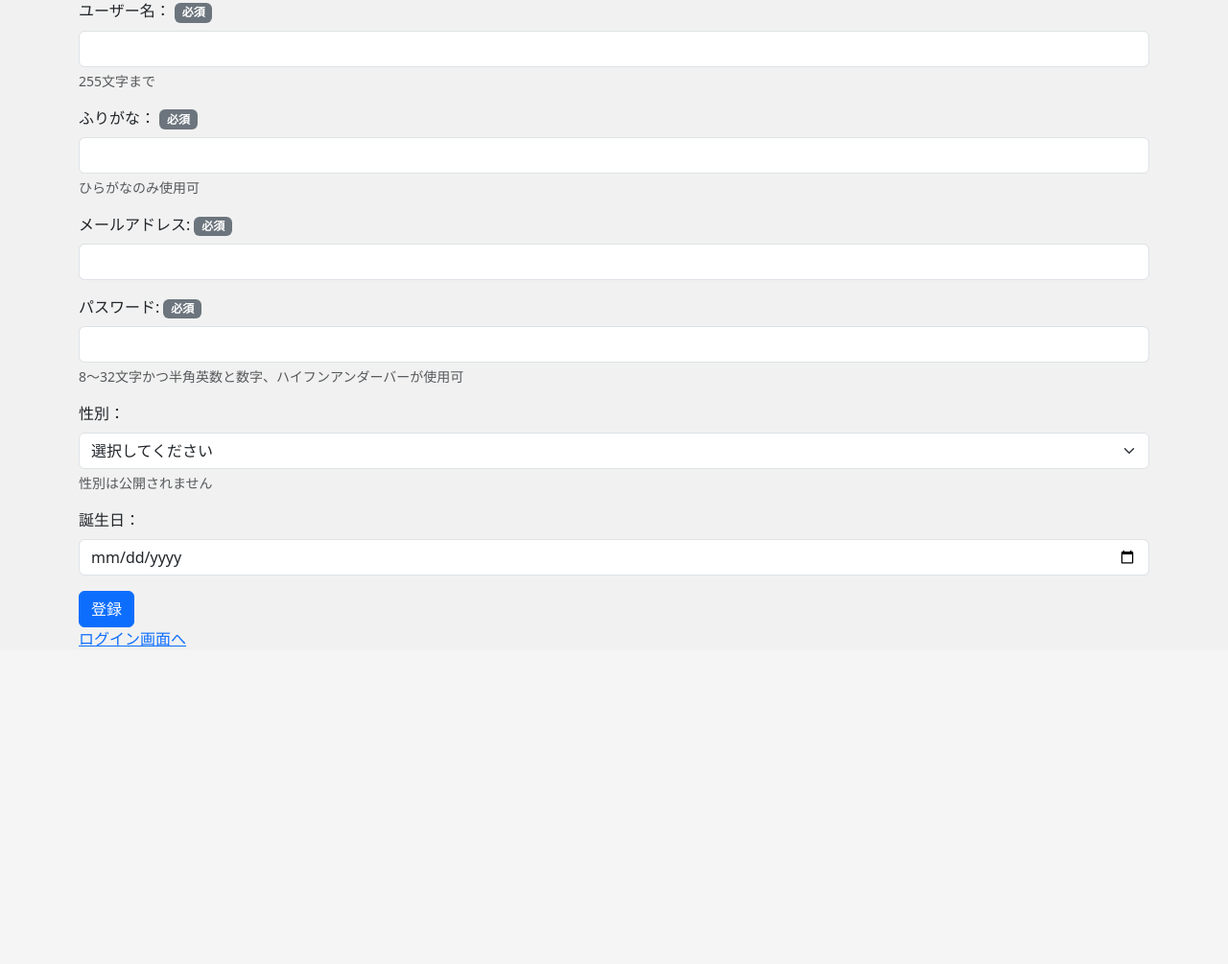
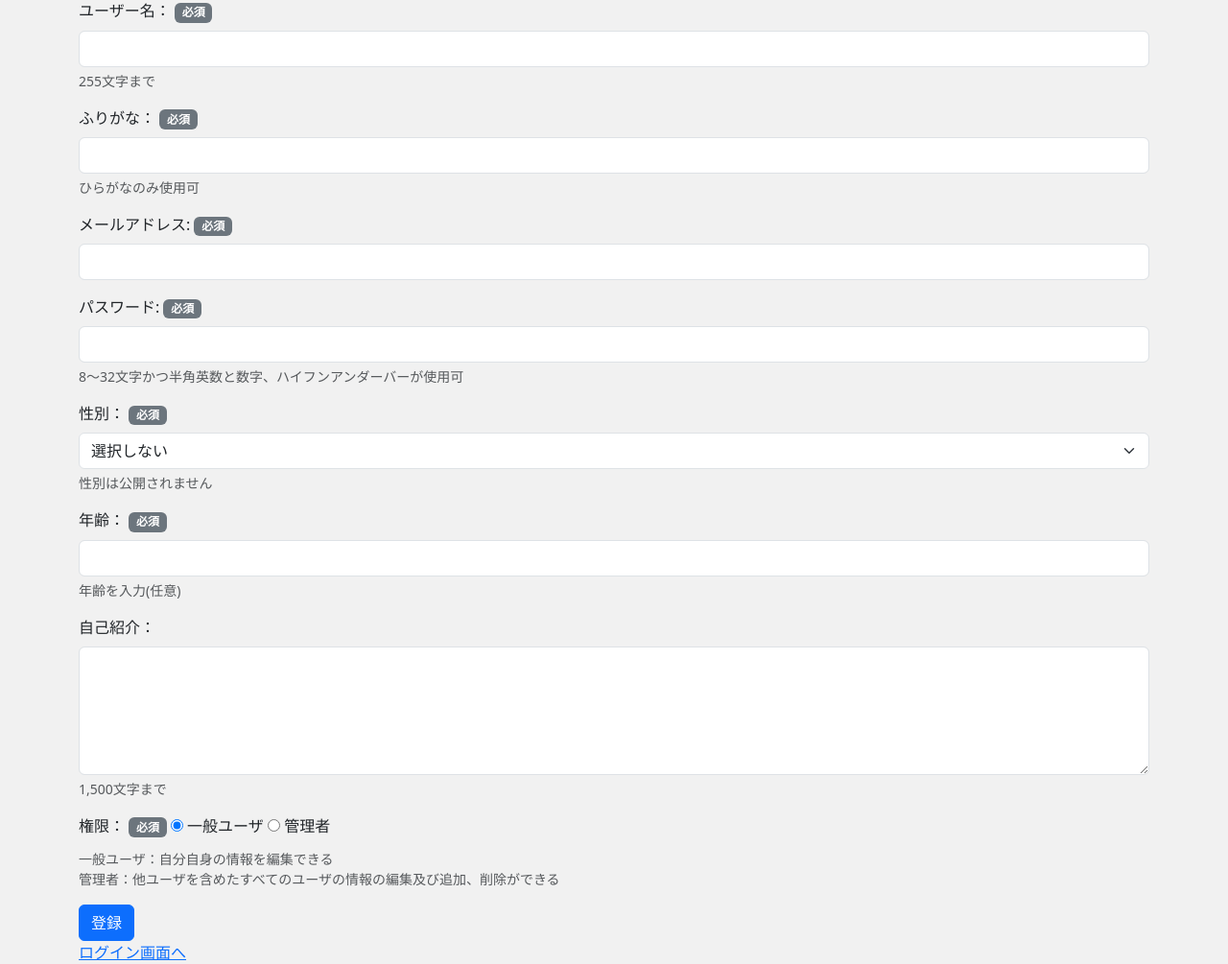
Before and after one commit to Kento103/springprofilewebapp, a Spring Boot app: page /register in a window 1280 px wide. Shown: the part 195-1200 px from the top of the page at 96% size. Before the commit the page ends 869 px from the top, so only its background shows below. Run offline with Spring Boot 4, Linux system fonts and the light colour scheme; some of the project's set-up classes (security, data sources, template engines, error pages and the like) are left out, and stand-ins take their place; some libraries are stand-ins or nearby versions; some web fonts are replaced.

Commit message:
管理者用アカウント登録画面を追加。アカウントの登録項目を追加した(Add,modified)
登録画面のフォームの追加
モデル、コントローラ関係の追加及び修正

```diff
--- a/pom.xml
+++ b/pom.xml
@@ -30,6 +30,12 @@
 		<java.version>23</java.version>
 	</properties>
 	<dependencies>
+
+		<dependency>
+			<groupId>org.springframework.boot</groupId>
+			<artifactId>spring-boot-starter-actuator</artifactId>
+		</dependency>
+
 		<dependency>
 			<groupId>org.springframework.boot</groupId>
 			<artifactId>spring-boot-starter-data-jdbc</artifactId>
--- a/src/main/java/com/kento/springprofilewebapp/controller/RegisterContoroller.java
+++ b/src/main/java/com/kento/springprofilewebapp/controller/RegisterContoroller.java
@@ -28,7 +28,7 @@ public class RegisterContoroller {
     }
 
     @PostMapping("/register")
-    public String registerUser(@RequestParam String username, @RequestParam String email, @RequestParam String password, @RequestParam String hurigana, Model model, @Validated @ModelAttribute Users users, BindingResult bindingResult) {
+    public String registerUser(@RequestParam String username, @RequestParam String email, @RequestParam String password, @RequestParam String hurigana, @RequestParam String description, @RequestParam int sexial, @RequestParam String role, @RequestParam int age, Model model, @Validated @ModelAttribute Users users, BindingResult bindingResult) {
         // パスワード専用バリデーションチェック(パスワードはハッシュ化するため、下の所でバリデーションチェック出来ない)
         // チェック用(正規表現)検査値
         Pattern pattern = Pattern.compile("^[a-zA-Z0-9_-]{8,32}$");
@@ -52,7 +52,7 @@ public class RegisterContoroller {
         }
         try {
             // 登録成功したときの処理
-            userService.registerUser(username, email, password, hurigana); // @RequestParamから値を受け取る
+            userService.registerUser(username, email, password, hurigana, description, sexial, role, age); // @RequestParamから値を受け取る
             model.addAttribute("success", "ユーザー登録が完了しました");
             return "login";
         } catch (Exception e) {
--- a/src/main/java/com/kento/springprofilewebapp/service/UserService.java
+++ b/src/main/java/com/kento/springprofilewebapp/service/UserService.java
@@ -29,9 +29,9 @@ public class UserService {
     }
 
     // ユーザー登録する
-    public Users registerUser(String username, String email, String password, String hurigana) {
+    public Users registerUser(String username, String email, String password, String hurigana, String description, int sexial, String role, int age) {
         String encordedPassword = passwordEncoder.encode(password); // パスワードをハッシュ化する
-        Users user = new Users(username, email, encordedPassword, "ROLE_USER", hurigana); // パスワードはハッシュ化して、ロールはユーザーで保管する
+        Users user = new Users(username, email, encordedPassword, role, hurigana, description, sexial, age); // パスワードはハッシュ化して、ロールはユーザーで保管する
         return userRepository.save(user); // DBにユーザー情報を保管する
     }
 }
--- a/src/main/resources/application.properties
+++ b/src/main/resources/application.properties
@@ -9,7 +9,7 @@ spring.datasource.driver-class-name=org.mariadb.jdbc.Driver
 # JPA の設定(データベース接続情報を記述する)
 # spring.jpa.database-platform=org.hibernate.dialect.MySQL8Dialect
 # spring.jpa.properties.hibernate.dialect=org.hibernate.dialect.MariaDB103Dialect
-spring.jpa.hibernate.ddl-auto=update
+spring.jpa.hibernate.ddl-auto=create
 spring.jpa.show-sql=true
 
 # spring.jpa.hibernate.ddl-autoのオプションについて
--- a/src/main/resources/templates/admin.html
+++ b/src/main/resources/templates/admin.html
@@ -10,6 +10,7 @@
         <h1><i class="fa-regular fa-font-awesome"></i> 管理者ダッシュボード</h1>
         <div class="admin-menu">
             <button type="button" class="btn btn-outline-primary"><i class="bi bi-people-fill"></i> アカウント管理</button>
+            <a th:href="@{/register}"><button type="button" class="btn btn-outline-primary"><i class="bi bi-person-fill-add"></i> アカウント追加</button></a>
             <button type="button" class="btn btn-outline-danger"><i class="bi bi-person-dash-fill"></i> 削除アカウント管理</button>
         </div>
     </div>
--- a/src/main/resources/templates/base/layout.html
+++ b/src/main/resources/templates/base/layout.html
@@ -10,6 +10,7 @@
     <link rel="stylesheet" th:href="@{/css/style.css}">
     <link rel="stylesheet" th:href="@{/css/status.css}">
     <script src="https://kit.fontawesome.com/97c4c8df8d.js" crossorigin="anonymous"></script>
+    <script th:src="@{/webjars/bootstrap/5.3.3/js/bootstrap.min.js}" defer></script>
 
     <!--各View固有で読み込むものを指定-->
     <th:block th:replace="${links} ?: _" />
--- a/src/main/resources/templates/register.html
+++ b/src/main/resources/templates/register.html
@@ -38,20 +38,39 @@
             </div>
             <!--性別のコントローラ、モデル未実装-->
             <div class="mb-3">
-                <label for="sexial" class="form-label">性別： </label>
+                <label for="sexial" class="form-label">性別： <span class="badge bg-secondary">必須</span></label>
                 <select name="sexial" id="sexial" class="form-select">
-                    <option selected>選択してください</option>
+                    <option value="0" selected>選択しない</option>
                     <option value="1">男性</option>
                     <option value="2">女性</option>
                     <option value="3">その他</option>
-                    <option value="4">選択しない</option>
                 </select>
                 <div class="form-text">性別は公開されません</div>
+                <span class="error" th:errors="*{sexial}"></span>
             </div>
             <!--誕生日のコントローラー、モデル未実装-->
             <div class="mb-3">
-                <label for="birthday" class="form-label">誕生日： </label>
-                <input type="date" name="birthday" id="birthday" class="form-control">
+                <label for="age" class="form-label">年齢： <span class="badge bg-secondary">必須</span></label>
+                <input type="text" name="age" id="age" class="form-control" required>
+                <div class="form-text">年齢を入力(任意)</div>
+                <span class="error" th:errors="*{age}"></span>
+            </div>
+            <div class="mb-3">
+                <label for="description" class="form-label">自己紹介： </label>
+                <textarea class="form-control" id="description" name="description" rows="5"></textarea>
+                <span class="error" th:errors="*{description}"></span>
+                <div class="form-text">1,500文字まで</div>
+                <span class="error" th:errors="*{description}"></span>
+            </div>
+            <div class="mb-3">
+                <label for="role" class="form-label">権限： <span class="badge bg-secondary">必須</span></label>
+                <label><input type="radio" name="role" id="role" value="ROLE_USER" checked> 一般ユーザ</label>
+                <label><input type="radio" name="role" id="role" value="ROLE_ADMIN"> 管理者</label>
+                <span class="error" th:errors="*{role}"></span>
+                <div class="form-text">
+                    一般ユーザ：自分自身の情報を編集できる<br>
+                    管理者：他ユーザを含めたすべてのユーザの情報の編集及び追加、削除ができる
+                </div>
             </div>
             <button type="submit" class="btn btn-primary">登録</button>
         </form>
```
Also changed, not shown: src/main/java/com/kento/springprofilewebapp/model/Users.java (+25 -9 lines).
